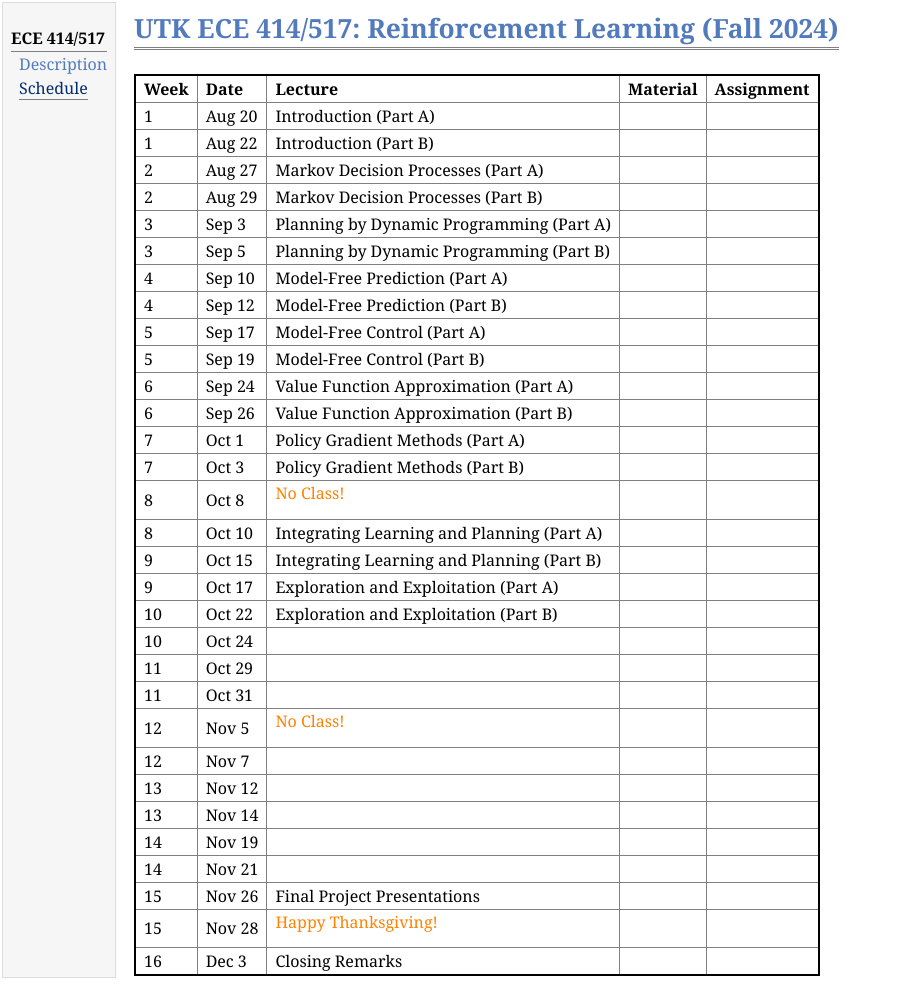
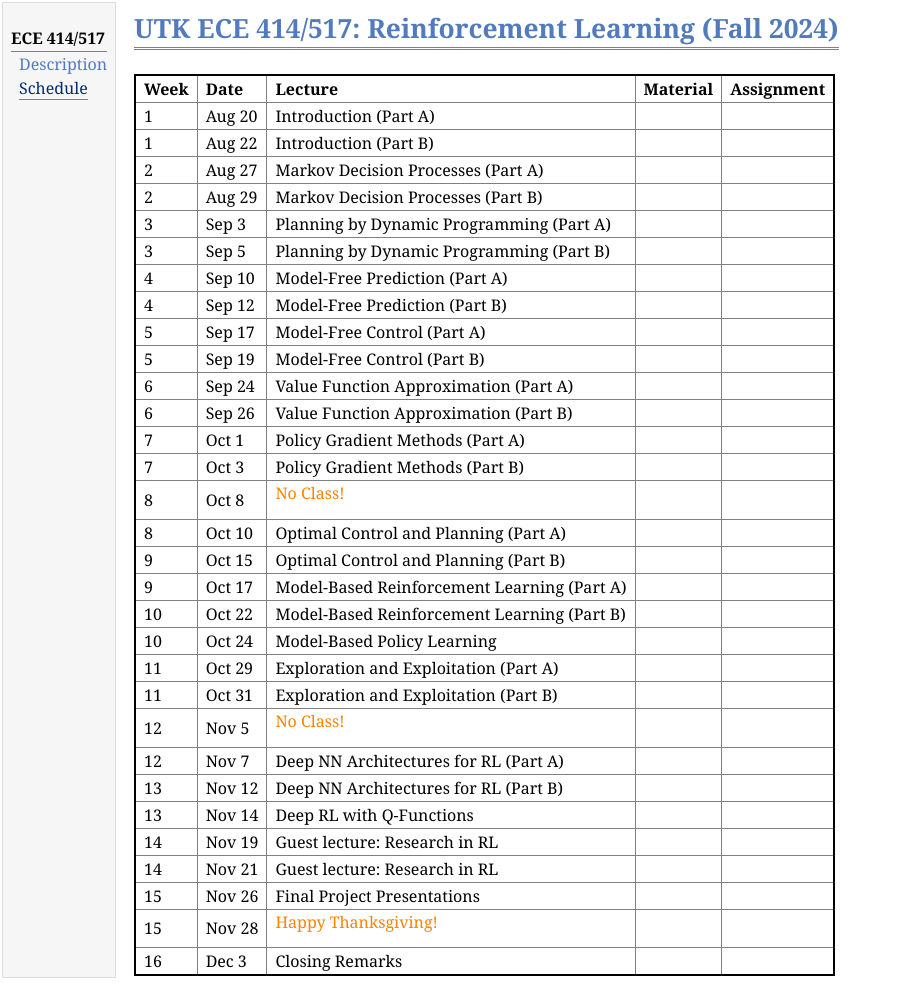
Before and after one commit to lnnx2006/lnnx2006.github.io, a Jekyll site: the page teaching/ece517_fall24/schedule.html, which Jekyll copies as it is, in a window 1280 px wide. Shown: the whole page, without its empty margins (0-898 px from the left). Built offline with Jekyll 4.4.1, drawn with Linux system fonts in a browser that asks for light colours.

Commit message:
added ece517

```diff
--- a/teaching/ece517_fall24/schedule.html
+++ b/teaching/ece517_fall24/schedule.html
@@ -164,7 +164,7 @@
                     <tr class="r17">
                         <td class="c1">8</td>
                         <td class="c1">Oct 10 </td>
-                        <td class="c2">Integrating Learning and Planning (Part A)</td>
+                        <td class="c2">Optimal Control and Planning (Part A)</td>
                         <td class="c3"> </td>
                         <td class="c4"> </td>
                     </tr>
@@ -173,14 +173,14 @@
                     <tr class="r18">
                         <td class="c1">9</td>
                         <td class="c1">Oct 15 </td>
-                        <td class="c2">Integrating Learning and Planning (Part B)</td>
+                        <td class="c2">Optimal Control and Planning (Part B)</td>
                         <td class="c3"> </td>
                         <td class="c4"> </td>
                     </tr>
                     <tr class="r19">
                         <td class="c1">9</td>
                         <td class="c1">Oct 17 </td>
-                        <td class="c2">Exploration and Exploitation (Part A)</td>
+                        <td class="c2">Model-Based Reinforcement Learning (Part A)</td>
                         <td class="c3"> </td>
                         <td class="c4"> </td>
                     </tr>
@@ -189,14 +189,14 @@
                     <tr class="r20">
                         <td class="c1">10</td>
                         <td class="c1">Oct 22 </td>
-                        <td class="c2">Exploration and Exploitation (Part B)</td>
+                        <td class="c2">Model-Based Reinforcement Learning (Part B)</td>
                         <td class="c3"> </td>
                         <td class="c4"> </td>
                     </tr>
                     <tr class="r21">
                         <td class="c1">10</td>
                         <td class="c1">Oct 24 </td>
-                        <td class="c2"> </td>
+                        <td class="c2">Model-Based Policy Learning</td>
                         <td class="c3"> </td>
                         <td class="c4"> </td>
                     </tr>
@@ -205,14 +205,14 @@
                     <tr class="r22">
                         <td class="c1">11</td>
                         <td class="c1">Oct 29 </td>
-                        <td class="c2"> </td>
+                        <td class="c2">Exploration and Exploitation (Part A)</td>
                         <td class="c3"> </td>
                         <td class="c4"> </td>
                     </tr>
                     <tr class="r23">
                         <td class="c1">11</td>
                         <td class="c1">Oct 31 </td>
-                        <td class="c2"> </td>
+                        <td class="c2">Exploration and Exploitation (Part B)</td>
                         <td class="c3"> </td>
                         <td class="c4"> </td>
                     </tr>
@@ -230,7 +230,7 @@
                     <tr class="r25">
                         <td class="c1">12</td>
                         <td class="c1">Nov 7 </td>
-                        <td class="c2"> </td>
+                        <td class="c2">Deep NN Architectures for RL (Part A)</td>
                         <td class="c3"> </td>
                         <td class="c4"> </td>
                     </tr>
@@ -239,14 +239,14 @@
                     <tr class="r26">
                         <td class="c1">13</td>
                         <td class="c1">Nov 12 </td>
-                        <td class="c2"> </td>
+                        <td class="c2">Deep NN Architectures for RL (Part B)</td>
                         <td class="c3"> </td>
                         <td class="c4"> </td>
                     </tr>
                     <tr class="r27">
                         <td class="c1">13</td>
                         <td class="c1">Nov 14 </td>
-                        <td class="c2"> </td>
+                        <td class="c2">Deep RL with Q-Functions</td>
                         <td class="c3"> </td>
                         <td class="c4"> </td>
                     </tr>
@@ -255,14 +255,14 @@
                     <tr class="r28">
                         <td class="c1">14</td>
                         <td class="c1">Nov 19 </td>
-                        <td class="c2"> </td>
+                        <td class="c2">Guest lecture: Research in RL</td>
                         <td class="c3"> </td>
                         <td class="c4"> </td>
                     </tr>
                     <tr class="r29">
                         <td class="c1">14</td>
                         <td class="c1">Nov 21 </td>
-                        <td class="c2"> </td>
+                        <td class="c2">Guest lecture: Research in RL</td>
                         <td class="c3"> </td>
                         <td class="c4"> </td>
                     </tr>
```
